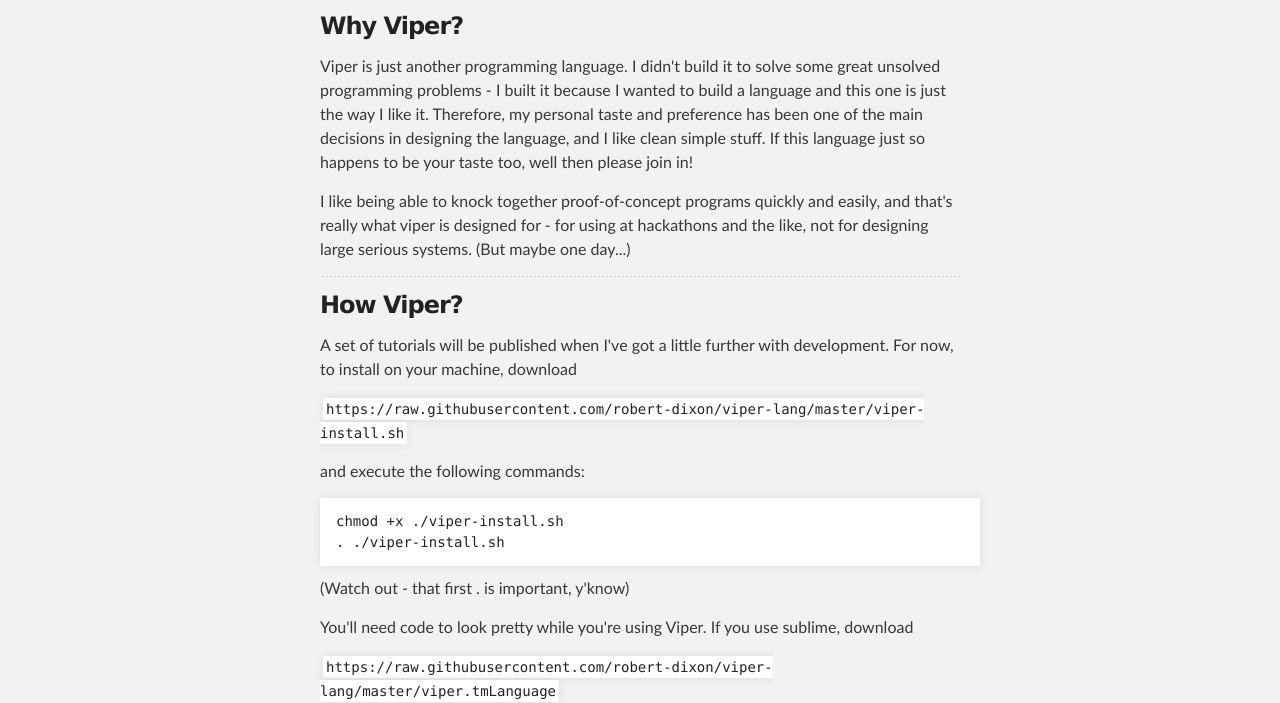
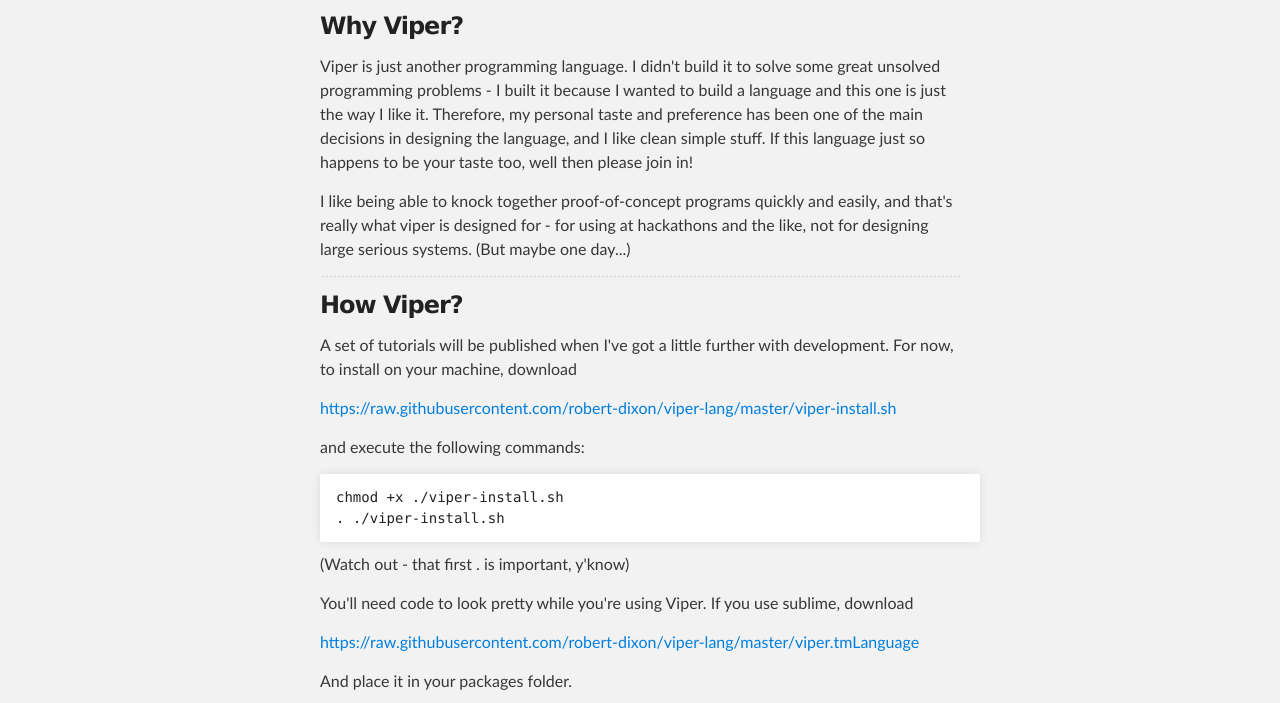
Before and after one commit to robert-dixon/viper-lang, a plain HTML site: page index.html in a window 1280 px wide. Shown: the part 252-955 px from the top of the page. Drawn offline with Linux system fonts and the light colour scheme.

```diff
--- a/index.html
+++ b/index.html
@@ -45,7 +45,7 @@
 
 <p>A set of tutorials will be published when I've got a little further with development.  For now, to install on your machine, download</p>
 
-<p><code>https://raw.githubusercontent.com/robert-dixon/viper-lang/master/viper-install.sh</code></p>
+<p><a href="https://raw.githubusercontent.com/robert-dixon/viper-lang/master/viper-install.sh">https://raw.githubusercontent.com/robert-dixon/viper-lang/master/viper-install.sh</a></p>
 
 <p>and execute the following commands:</p>
 
@@ -57,7 +57,7 @@
 
 <p>You'll need code to look pretty while you're using Viper.  If you use sublime, download</p>
 
-<p><code>https://raw.githubusercontent.com/robert-dixon/viper-lang/master/viper.tmLanguage</code></p>
+<p><a href="https://raw.githubusercontent.com/robert-dixon/viper-lang/master/viper.tmLanguage">https://raw.githubusercontent.com/robert-dixon/viper-lang/master/viper.tmLanguage</a></p>
 
 <p>And place it in your packages folder.</p>
 
```
Also changed, not shown: params.json (+1 -1 lines).
